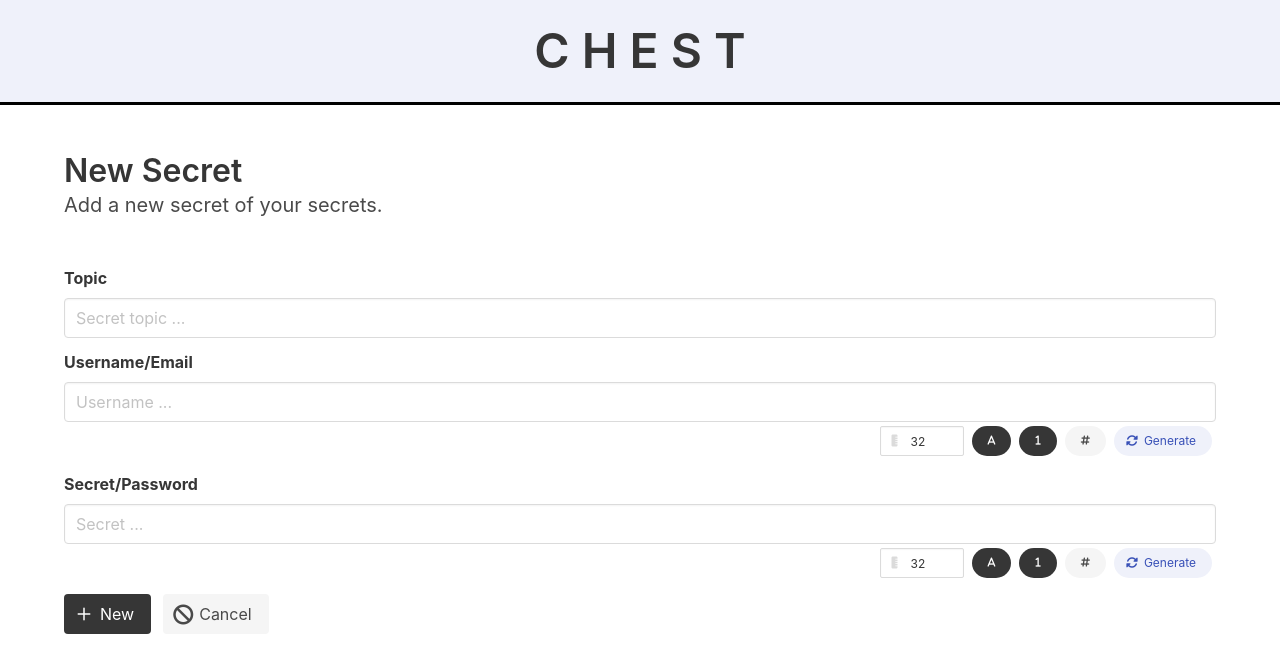
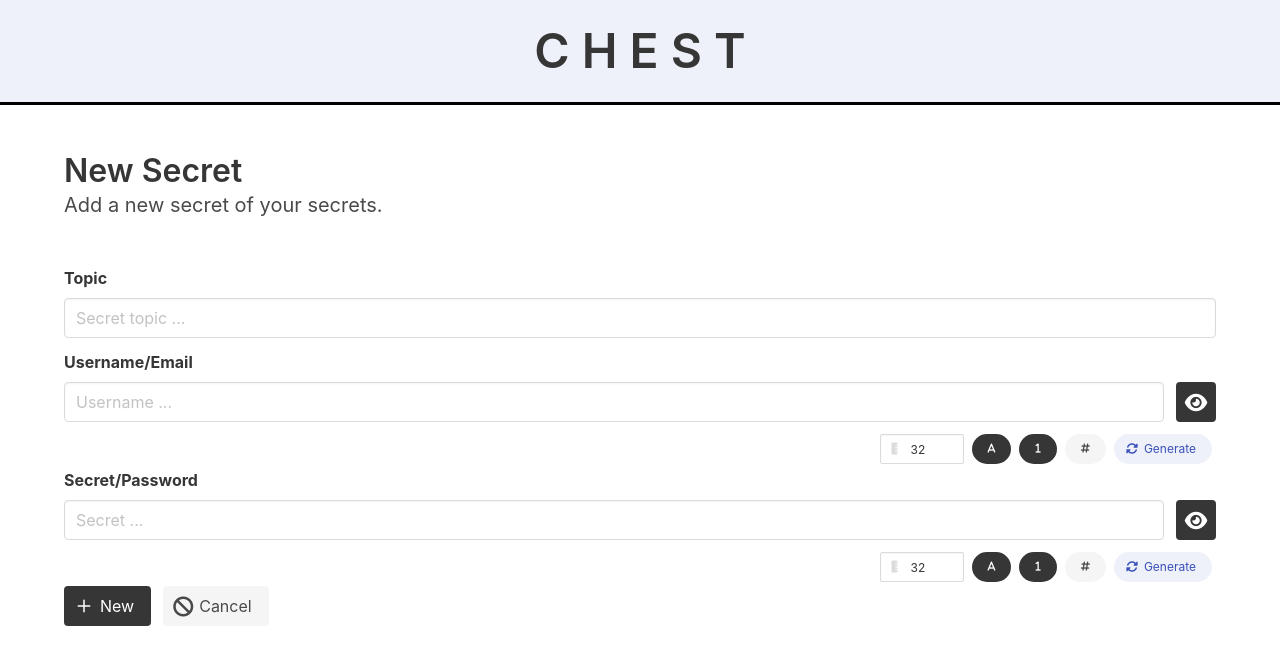
Before and after one commit to you97ssef/Vault, a Vue app: page /categories/1/new-secret in a window 1280 px wide. Shown: the top 672 px of the page. Built offline with nearby package versions, Linux system fonts and the light colour scheme.

Commit message:
added visibility functions to secret edition page

```diff
--- a/src/views/secret/SecretEdition.vue
+++ b/src/views/secret/SecretEdition.vue
@@ -20,20 +20,47 @@
                     <input class="input" type="text" placeholder="Secret topic ..." v-model="secret.topic" required>
                 </div>
             </div>
-            <div class="field">
-                <label class="label">Username/Email</label>
+            <label class="label">Username/Email</label>
+            <div class="field is-grouped">
+                <div class="control is-expanded">
+                    <input
+                        class="input"
+                        :type="usernameVisibility ? 'text' : 'password'"
+                        placeholder="Username ..."
+                        v-model="secret.username"
+                        required
+                    >
+                </div>
                 <div class="control">
-                    <input class="input" type="text" placeholder="Username ..." v-model="secret.username" required>
+                    <button type="button" class="button is-dark" @click="toggleVisibility('username')">
+                        <div class="icon">
+                            <i class="fa-solid fa-lg fa-eye" v-if="!usernameVisibility"></i>
+                            <i class="fa-solid fa-eye-slash" v-if="usernameVisibility"></i>
+                        </div>
+                    </button>
                 </div>
-                <SecretGenerator @secret="usernameGenerated"></SecretGenerator>
             </div>
-            <div class="field">
-                <label class="label">Secret/Password</label>
+            <SecretGenerator @secret="usernameGenerated"></SecretGenerator>
+            <label class="label">Secret/Password</label>
+            <div class="field is-grouped">
+                <div class="control is-expanded">
+                    <input
+                        class="input"
+                        :type="passwordVisibility ? 'text' : 'password'"
+                        placeholder="Secret ..."
+                        v-model="secret.secret"
+                    >
+                </div>
                 <div class="control">
-                    <input class="input" type="text" placeholder="Secret ..." v-model="secret.secret">
+                    <button type="button" class="button is-dark" @click="toggleVisibility('secret')">
+                        <div class="icon">
+                            <i class="fa-solid fa-lg fa-eye" v-if="!passwordVisibility"></i>
+                            <i class="fa-solid fa-eye-slash" v-if="passwordVisibility"></i>
+                        </div>
+                    </button>
                 </div>
-                <SecretGenerator @secret="secretGenerated"></SecretGenerator>
             </div>
+            <SecretGenerator @secret="secretGenerated"></SecretGenerator>
             <div class="field is-grouped">
                 <div class="control">
                     <button class="button"
@@ -110,7 +137,9 @@ export default {
                 subtitle: "",
                 edition: true
             },
-            secret: secret
+            secret: secret,
+            usernameVisibility: false,
+            passwordVisibility: false,
         };
     },
     methods: {
@@ -129,6 +158,10 @@ export default {
         },
         secretGenerated(secret: string) {
             this.secret.secret = secret
+        },
+        toggleVisibility(type: string) {
+            if(type == 'username') this.usernameVisibility = !this.usernameVisibility
+            else this.passwordVisibility = !this.passwordVisibility
         }
     },
     components: { SecretGenerator }
```
